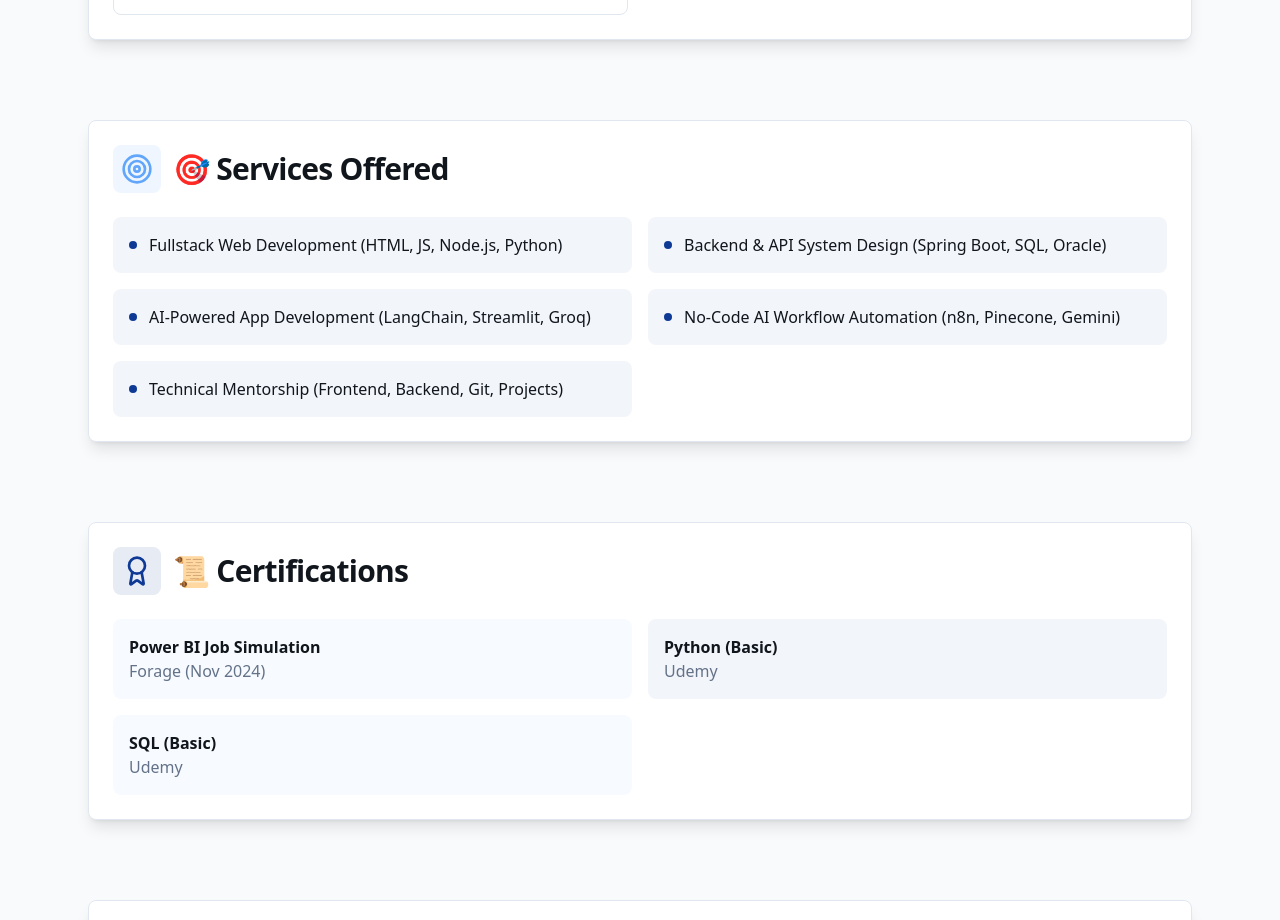
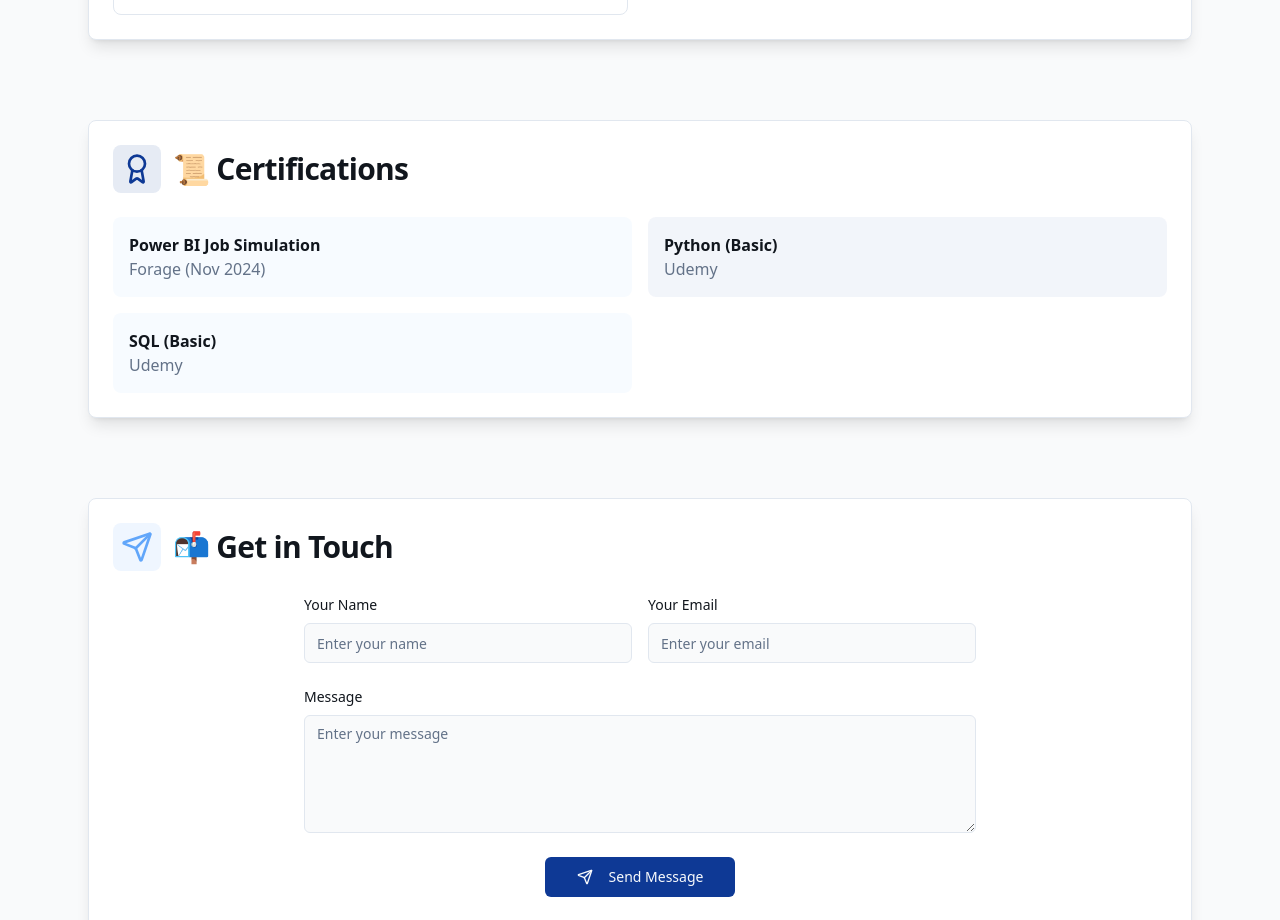
Before and after one commit to Anjali-Priyanka/anjali-priyanka-portfolio-verse, a React (Vite) app: page / in a window 1280 px wide. Shown: the part 3000-3920 px from the top of the page. Built offline with nearby package versions, Linux system fonts and the light colour scheme.

Commit message:
Updated Index.tsx

```diff
--- a/src/pages/Index.tsx
+++ b/src/pages/Index.tsx
@@ -294,29 +294,6 @@ const Index = () => {
           </Card>
         </section>
 
-        {/* Services */}
-        <section id="services" className="animate-slide-up">
-          <Card className="shadow-lg hover:shadow-xl transition-all duration-300 hover-lift">
-            <CardHeader>
-              <CardTitle className="flex items-center gap-3 text-3xl text-foreground">
-                <div className="p-2 bg-accent/10 rounded-lg">
-                  <Target className="w-8 h-8 text-accent" />
-                </div>
-                🎯 Services Offered
-              </CardTitle>
-            </CardHeader>
-            <CardContent>
-              <div className="grid md:grid-cols-2 gap-4">
-                {services.map((service, index) => (
-                  <div key={index} className="flex items-start gap-3 p-4 bg-primary/5 rounded-lg hover:bg-primary/10 transition-all duration-300">
-                    <div className="w-2 h-2 bg-primary rounded-full mt-2 flex-shrink-0"></div>
-                    <p className="text-foreground font-medium">{service}</p>
-                  </div>
-                ))}
-              </div>
-            </CardContent>
-          </Card>
-        </section>
 
         {/* Certifications */}
         <section id="certifications" className="animate-slide-up">
```
